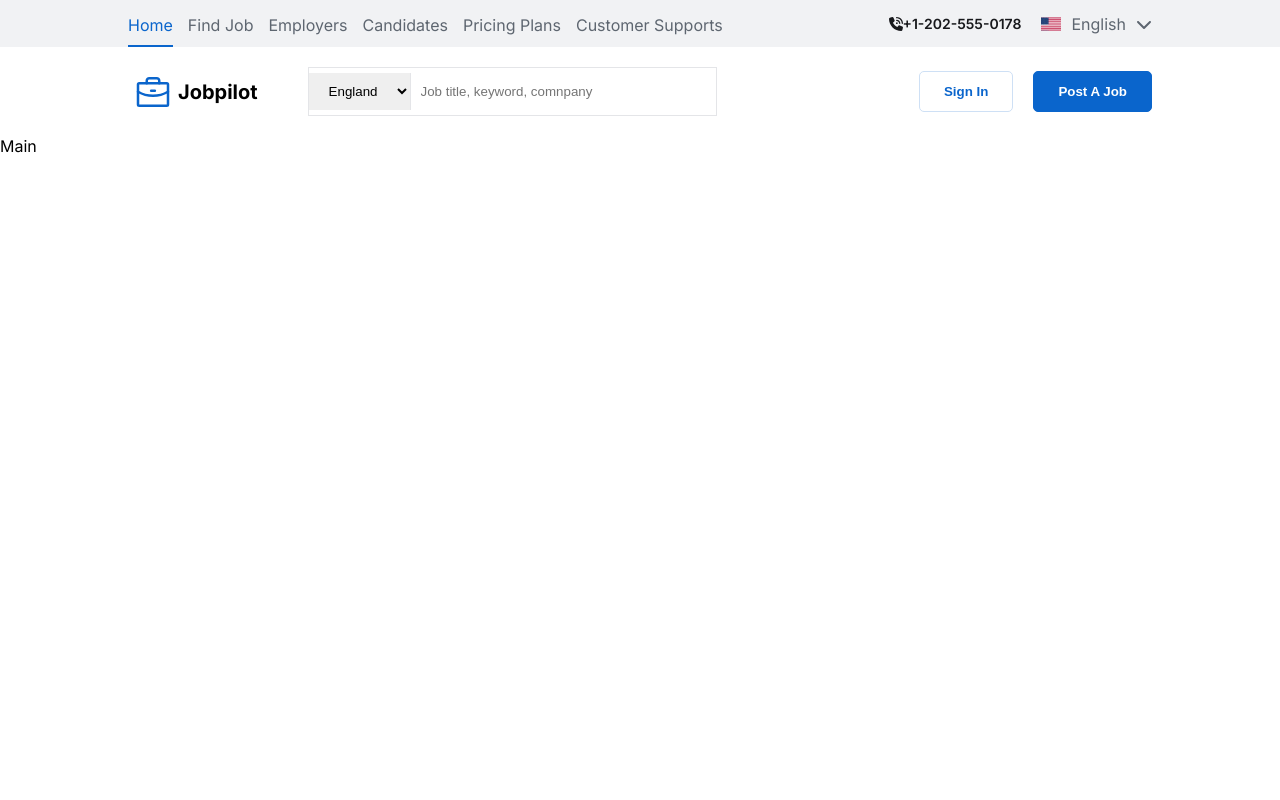
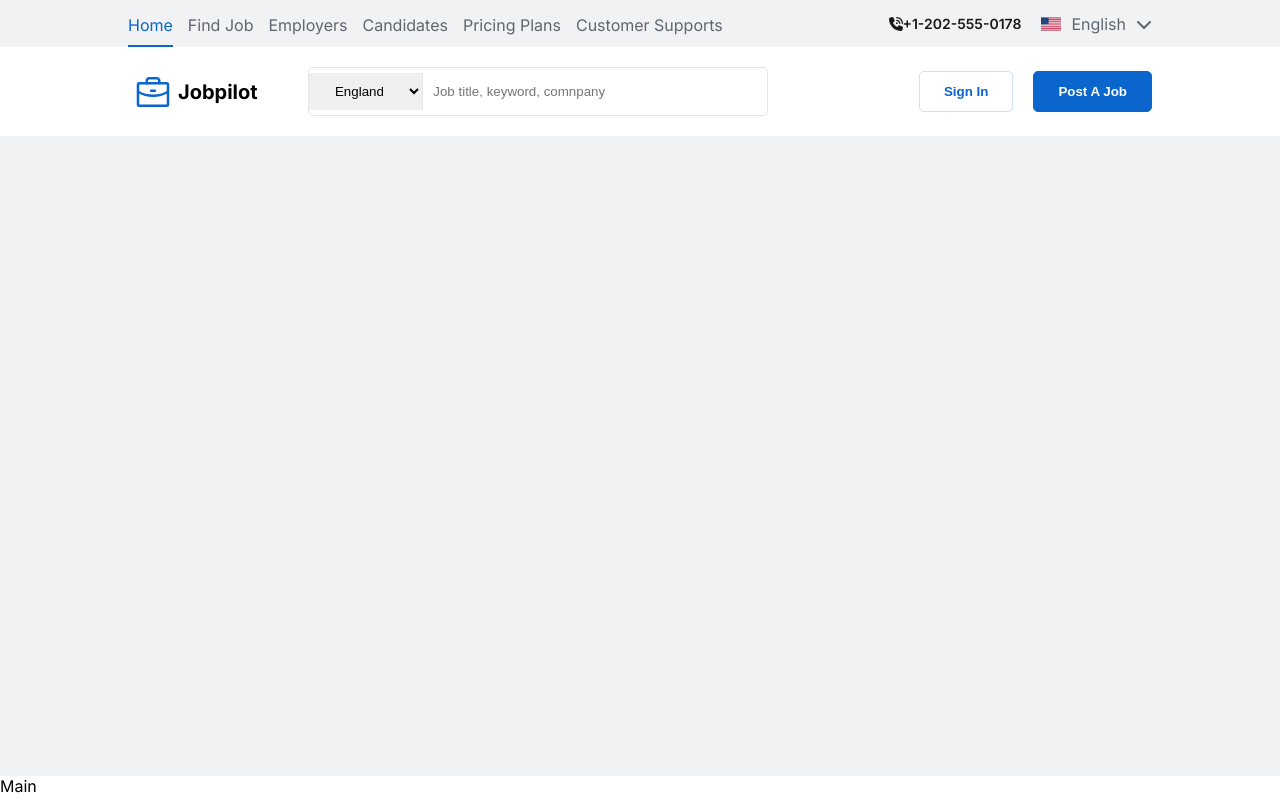
Before and after one commit to Fazliddin2208/job-listing, a Next.js app: page / in a window 1280 px wide. Built offline with nearby package versions, Linux system fonts and the light colour scheme; no server answers.

Commit message:
hero init

```diff
--- a/Components/Header/Header.jsx
+++ b/Components/Header/HeaderComponent.jsx
@@ -11,7 +11,7 @@ import USFlag from "@/public/images/usaflag.svg";
 
 import { usePathname } from "next/navigation";
 import links from "@/datas/links.json";
-import Searchbar from "./Searchbar";
+import Searchbar from "./SearchbarComponent";
 
 export default function Header() {
   const pathname = usePathname();
--- a/Components/Header/Wrapper.jsx
+++ b/Components/Header/Wrapper.jsx
@@ -1,14 +1,14 @@
 import React from "react";
-import Header from "./Header";
-import Searchbar from "./Searchbar";
+import HeaderComponent from "./HeaderComponent";
+import SearchbarComponent from "./SearchbarComponent";
 import style from "./header.module.scss";
 
 export default function HeaderWrapper() {
   return (
     <div className={style.wrapper}>
       <div className={style.header}>
-        <Header />
-        <Searchbar />
+        <HeaderComponent />
+        <SearchbarComponent />
       </div>
     </div>
   );
--- a/Components/Header/header.module.scss
+++ b/Components/Header/header.module.scss
@@ -89,11 +89,12 @@
 
         &__filter{
             border: 1px solid #E4E5E8;
+            border-radius: 5px;
             margin-left: 50px;
             display: grid;
             grid-template-columns: 25% 75%;
             align-items: center;
-            width: 40%;
+            width: 45%;
             padding: 5px 0;
 
             select{
--- /dev/null
+++ b/Components/Hero/HeroComponent.jsx
@@ -0,0 +1,22 @@
+import React from 'react'
+import style from './hero.module.scss'
+
+export default function HeroComponent() {
+  return (
+    <div className={style.wrapper}>
+        <div className={`container ${style.hero}`}>
+            <div className={style.hero__infos}>
+                <div className={style.hero__infos__main}>
+
+                </div>
+                <div className={style.hero__infos__pic}>
+
+                </div>
+            </div>
+            <div className={style.hero__cards}>
+
+            </div>
+        </div>
+    </div>
+  )
+}
--- /dev/null
+++ b/Components/Hero/hero.module.scss
@@ -0,0 +1,6 @@
+@import '../../style/globals.scss';
+
+.wrapper{
+    background-color: $bg-gray;
+    min-height: 80vh;
+}
--- a/app/page.js
+++ b/app/page.js
@@ -1,3 +1,4 @@
+import HeroComponent from "@/Components/Hero/HeroComponent";
 import Main from "@/Components/Main";
 import axios from "axios";
 
@@ -23,6 +24,7 @@ export default async function Home() {
   const podcasts = await getPodcasts();
   return (
     <main className="flex min-h-screen flex-col items-center justify-between p-24">
+      <HeroComponent />
       <Main podcasts={podcasts} />
     </main>
   );
--- a/style/globals.scss
+++ b/style/globals.scss
@@ -1 +1,2 @@
-$main-color: #0A65CC;
+$main-color: #0a65cc;
+$bg-gray: #f1f2f4;
```
Also changed, not shown: Components/Header/SearchbarComponent.jsx (renamed from Components/Header/Searchbar.jsx).
